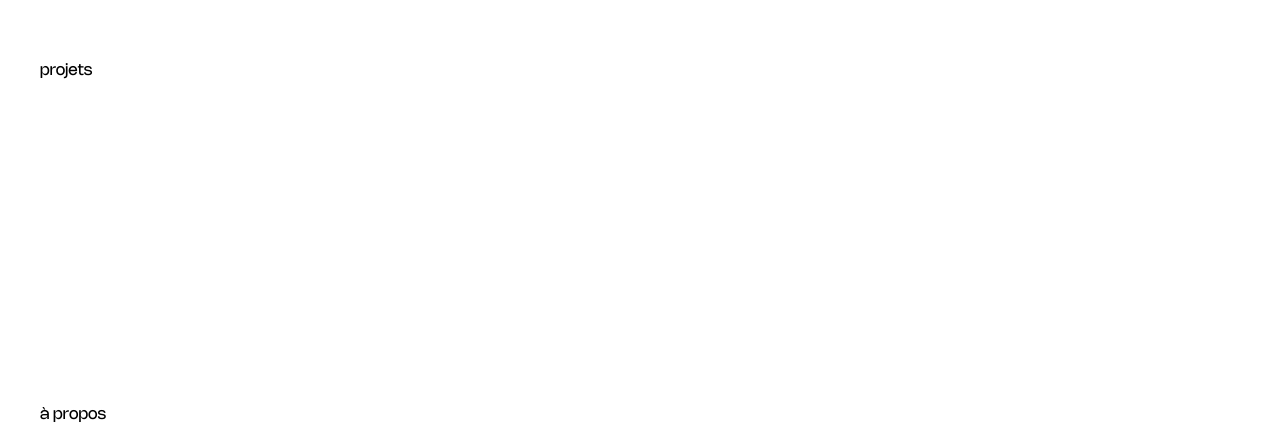
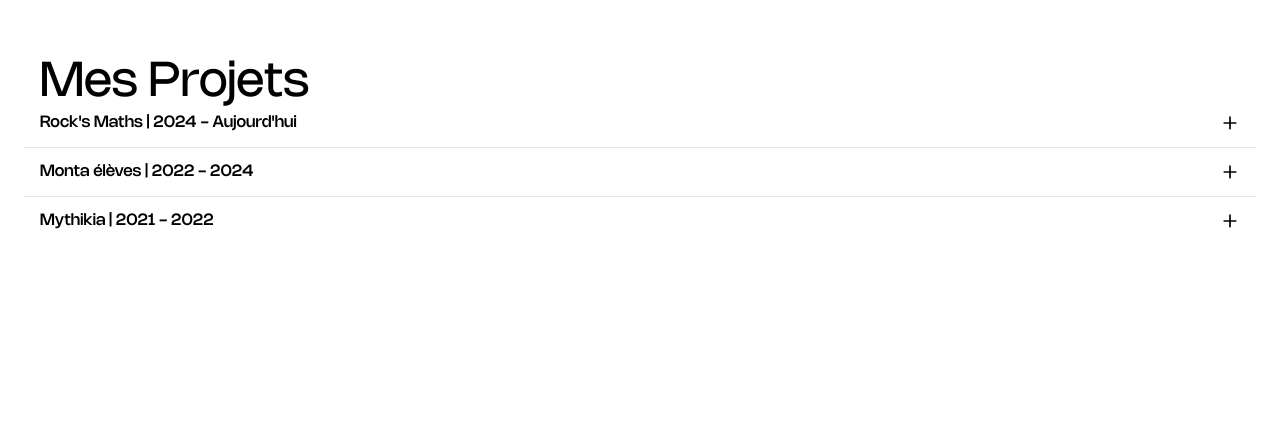
Before and after one commit to SkaosDev/Portfolio, a React (Vite) app: page / in a window 1280 px wide. Shown: the part 1910-2352 px from the top of the page. Built offline with nearby package versions, Linux system fonts and the light colour scheme.

Commit message:
Add ProjectComponent & Pages Management

```diff
--- a/src/App.css
+++ b/src/App.css
@@ -5,6 +5,9 @@
 }
 #citation{
     min-height: calc((100dvh - var(--navbar-height)) * 1.75);
+}
+#notfound{
+    min-height: calc(100dvh - var(--navbar-height));
 }
 
 .bg-orange-custom {
--- a/src/App.jsx
+++ b/src/App.jsx
@@ -2,11 +2,25 @@
 import Navbar from "./components/Navbar.jsx";
 import Footer from "./components/Footer.jsx";
 import CustomCursor from "./components/CustomCursor.jsx";
+import ProjectComponent from "./components/ProjectComponent.jsx";
+import {useState} from "react";
 
 function App() {
+    const [page, setPage] = useState("home");
+
+    const handlePageChange = (id, shouldScrollToTop = false) => {
+        setPage(id);
+        if(shouldScrollToTop) {
+            setTimeout(() => {
+                window.scrollTo(0, 0);
+            }, 0);
+        }
+    }
+
     return (
         <div className="bg-white min-h-[100dvh] text-black">
-            <Navbar />
+            <Navbar onClickRef={handlePageChange} />
+            {page === "home" ? (
                 <main className="mx-auto max-w-7xl px-6 sm:px-8 md:px-10">
                     <section id="home">
                         <div className="absolute bottom-6 sm:bottom-8 md:bottom-10">
@@ -28,14 +42,47 @@
                             "the people who are crazy enough to think they can change the world, are the ones who do."
                         </span>
                         </div>
-                    <p className="z-2 font-satoshi sm:text-lg">— Steve Jobs</p>
+                        <p className="z-2 font-satoshi sm:text-lg">— steve jobs.</p>
                     </section>
-                <section id="projects" className="mb-80">projets</section>
+                    <section id="projects" className="mb-80">
+                        <h2 className="text-5xl">Mes Projets</h2>
+                        <div className="-mx-4 -my-2 space-y-0 divide-y divide-gray-200">
+                            <ProjectComponent
+                                id={"rocksmaths"}
+                                title={"Rock's Maths"}
+                                startDate={"2024"}
+                                endDate={"Aujourd'hui"}
+                                onClickRef={handlePageChange}
+                            />
+                            <ProjectComponent
+                                id={"montaeleves"}
+                                title={"Monta élèves"}
+                                startDate={"2022"}
+                                endDate={"2024"}
+                                onClickRef={handlePageChange}
+                            />
+                            <ProjectComponent
+                                id={"mythikia"}
+                                title={"Mythikia"}
+                                startDate={"2021"}
+                                endDate={"2022"}
+                                onClickRef={handlePageChange}
+                            />
+                        </div>
+                    </section>
                     <section id="about" className="mb-80">à propos</section>
                     <section id="contact" className="mb-80">me contacter</section>
                 </main>
-            <Footer />
-            <CustomCursor />
+            ) : (
+                <main className="mx-auto max-w-7xl px-6 sm:px-8 md:px-10">
+                    <section id="notfound" className="flex flex-col justify-center">
+                        <h1 className="text-7xl/15 sm:text-8xl/20 md:text-9xl/25 font-light sm:font-extralight">404</h1>
+                        <p className="text-lg sm:text-xl mt-0 font-light">Page non trouvée</p>
+                    </section>
+                </main>
+            )}
+            <Footer/>
+            <CustomCursor/>
         </div>
     );
 }
--- a/src/components/Navbar.jsx
+++ b/src/components/Navbar.jsx
@@ -87,7 +87,7 @@
     return colors;
 }
 
-export default function Navbar() {
+export default function Navbar({ onClickRef }) {
     const [open, setOpen] = useState(false);
     const panelRef = useRef(null);
     const navRef = useRef(null);
@@ -151,7 +151,7 @@
         <>
             <header ref={navRef} className="sticky top-0 bg-transparent z-50 border-white/10 font-satoshi">
                 <nav className="mx-auto flex max-w-7xl items-center justify-between p-6 sm:p-8 md:p-10">
-                    <a href="#home" className="grid place-items-center rounded-full bg-black text-white px-6 py-4 text-xl whitespace-nowrap">
+                    <a href="#home" onClick={() => onClickRef("home")} className="grid place-items-center rounded-full bg-black text-white px-6 py-4 text-xl whitespace-nowrap">
                         <span className="relative leading-none">clément royer.</span>
                     </a>
 
@@ -160,6 +160,7 @@
                             <a
                                 key={l.href}
                                 href={l.href}
+                                onClick={() => onClickRef("home")}
                                 ref={(el) => { linkRefs.current[i].current = el; }}
                                 className="relative text-xl whitespace-nowrap"
                                 style={{
@@ -172,7 +173,7 @@
                         ))}
                         <a
                             href="#contact"
-                            onClick={() => setOpen(false)}
+                            onClick={() => {setOpen(false);onClickRef("home")}}
                             className="grid w-full place-items-center rounded-full bg-black text-white text-xl p-4 px-6 whitespace-nowrap"
                         >
                             <span className="relative leading-none">me contacter</span>
@@ -217,7 +218,7 @@
                     >
                         <div className="flex h-screen bg-white flex-col px-6 sm:px-8 md:px-10">
                             <div className="flex items-center justify-between py-6 sm:py-8 md:py-10">
-                                <a href="#home" onClick={() => close('home')} className="grid place-items-center rounded-full bg-black text-white text-xl px-6 py-4 whitespace-nowrap">
+                                <a href="#home" onClick={() => {close('home');onClickRef("home")}} className="grid place-items-center rounded-full bg-black text-white text-xl px-6 py-4 whitespace-nowrap">
                                     <span className="relative leading-none">clément royer.</span>
                                 </a>
                                 <button
@@ -240,13 +241,13 @@
                                 <ul className="space-y-8 mb-5">
                                     {NAV_LINKS.map((l) => (
                                         <li key={l.href}>
-                                            <a href={l.href} onClick={() => close(l.href.slice(1))} className="block text-5xl font-normal tracking-tight text-black">
+                                            <a href={l.href} onClick={() => {close(l.href.slice(1));onClickRef("home")}} className="block text-5xl font-normal tracking-tight text-black">
                                                 {l.label}
                                             </a>
                                         </li>
                                     ))}
                                     <li>
-                                        <a href="#contact" onClick={() => close('contact')} className="block text-5xl font-normal tracking-tight text-black">
+                                        <a href="#contact" onClick={() => {close('contact');onClickRef("home")}} className="block text-5xl font-normal tracking-tight text-black">
                                             me contacter
                                         </a>
                                     </li>
--- /dev/null
+++ b/src/components/ProjectComponent.jsx
@@ -0,0 +1,18 @@
+export default function ProjectComponent({ id, title, startDate, endDate, onClickRef }) {
+    return (
+        <details className="px-4 py-3" onClick={() => onClickRef(id, true)}>
+            <summary
+                className="flex cursor-pointer items-center justify-between gap-4 font-medium text-black">
+                <span>{title} | {startDate} - {endDate}</span>
+
+                <svg
+                    className="size-5 shrink-0"
+                    xmlns="http://www.w3.org/2000/svg" fill="none" viewBox="0 0 24 24"
+                    stroke="currentColor">
+                    <path strokeLinecap="round" strokeLinejoin="round" strokeWidth="2"
+                          d="M12 5v14M5 12h14"></path>
+                </svg>
+            </summary>
+        </details>
+    )
+}
```
Lines whose indentation alone changed are shown as unchanged.
